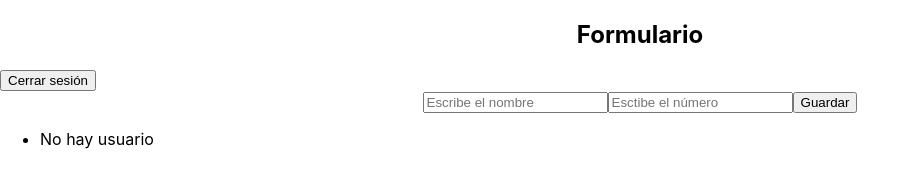
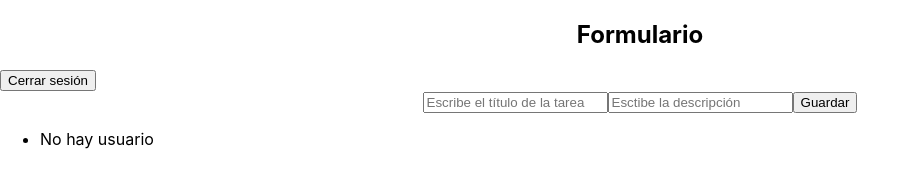
Before and after one commit to jhonnytesban/lista-de-tareas-con-React, a React (Create React App) app: page /inicio in a window 1280 px wide. Shown: the top 182 px of the page, without its empty margins (0-920 px from the left). Built offline with nearby package versions, Linux system fonts and the light colour scheme; no server answers; the HTML template or start-up script is replaced by a standard one.

Commit message:
mejorando el codigo

```diff
--- a/src/components/Form.jsx
+++ b/src/components/Form.jsx
@@ -5,7 +5,7 @@ import List from "./List";
 import '../styles/Form.css'
 
 const Form = () => {
-  const [form, setForm] = useState({ name: "", number: "" });
+  const [form, setForm] = useState({ name: "", task: "" });
   const [list, setList] = useState([]);
   const [usuario, setUsuario] = useState(null);
 
@@ -16,7 +16,7 @@ const Form = () => {
     history.push("/");
   };
 
-  const getTask = async (user) => {
+  const getTask = async () => {
     const { docs } = await store.collection(usuario).get();
     const newArray = docs.map((item) => ({ id: item.id, ...item.data() }));
     setList(newArray);
@@ -45,13 +45,12 @@ const Form = () => {
   const handleSubmit = (e) => {
     e.preventDefault();
 
-    if (!form.name.trim() || !form.number.trim()) {
+    if (!form.name.trim() || !form.task.trim()) {
       alert("Los campos están vacíos");
     } else {
-          store.collection(usuario).add(form);
-          getTask();
-          setForm({ name: "", number: "" });
-          console.log(usuario);
+      store.collection(usuario).add(form);
+      getTask();
+      setForm({ name: "", task: "" });
 
     }
   };
@@ -63,17 +62,17 @@ const Form = () => {
       <form className="form" onSubmit={handleSubmit}>
         <input
           type="text"
-          placeholder="Escribe el nombre"
+          placeholder="Escribe el título de la tarea"
           onChange={handleChange}
           name="name"
           value={form.name}
         />
         <input
-          type="number"
-          placeholder="Esctibe el número"
+          type="text"
+          placeholder="Esctibe la descripción"
           onChange={handleChange}
-          name="number"
-          value={form.number}
+          name="task"
+          value={form.task}
         />
         <input type="submit" value="Guardar" />
       </form>
@@ -85,6 +84,7 @@ const Form = () => {
             setList={setList}
             list={list}
             getTask={getTask}
+            usuario={usuario}
           />
         )}
       </ul>
--- a/src/components/List.jsx
+++ b/src/components/List.jsx
@@ -1,16 +1,12 @@
 import React, { Fragment, useEffect } from 'react';
-import { auth, store } from '../firebaseconfig';
+import { store } from '../firebaseconfig';
 import '../styles/List.css'
 
-const List = ({ list, getTask, setList }) => {
+const List = ({ list, getTask, setList, usuario }) => {
 
   const delUser = (id) => {
-    auth.onAuthStateChanged((user) => {
-      if (user) {
-        store.collection(user.uid).doc(id).delete();
-        getTask(user.uid);
-      }
-    });
+    store.collection(usuario).doc(id).delete();
+    getTask();
   };
 
   useEffect(() => {
@@ -24,7 +20,7 @@ const List = ({ list, getTask, setList }) => {
     <Fragment>
       {
         list.length !== 0 ?
-          (list.map(item => <li className="list" key={item.id}>{item.name} --- {item.number}
+          (list.map(item => <li className="list" key={item.id}>{item.name} --- {item.task}
             <button onClick={() => delUser(item.id)}>Borrar</button>
           </li> ))
           :
```
